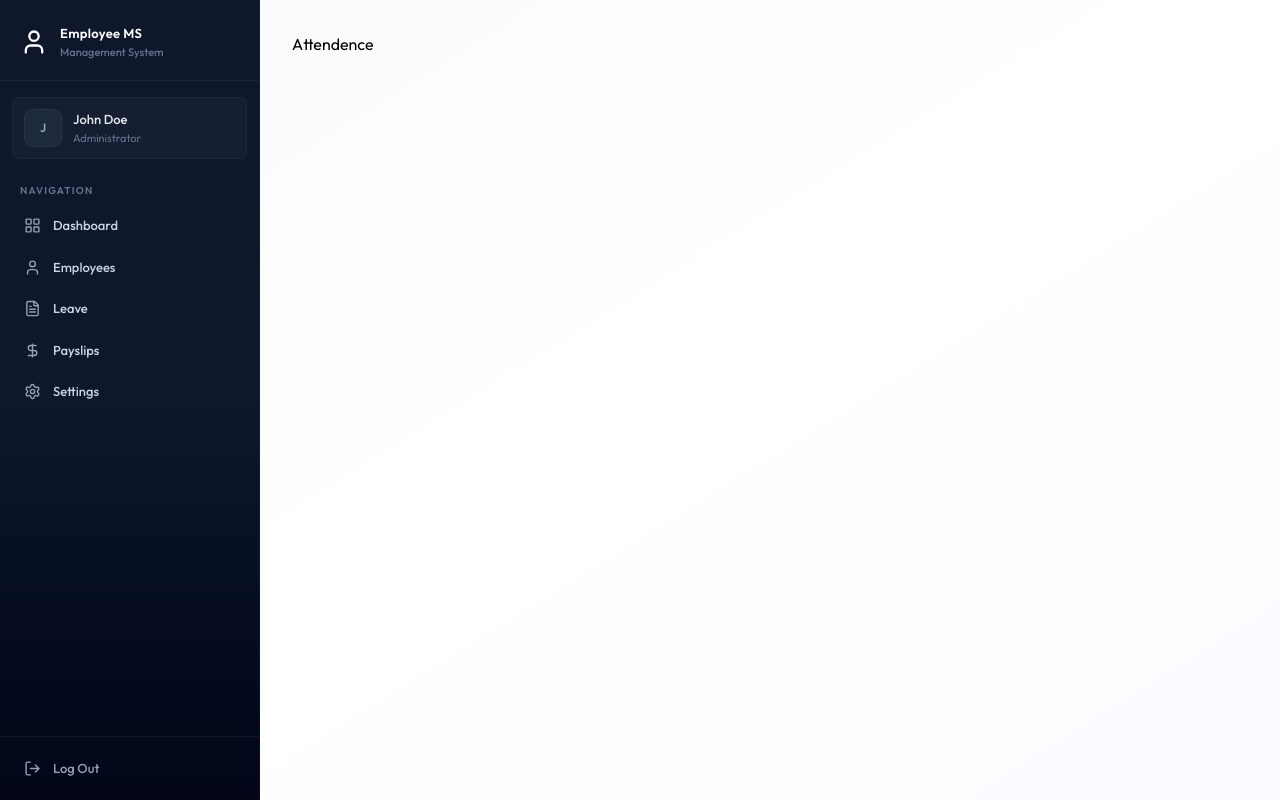
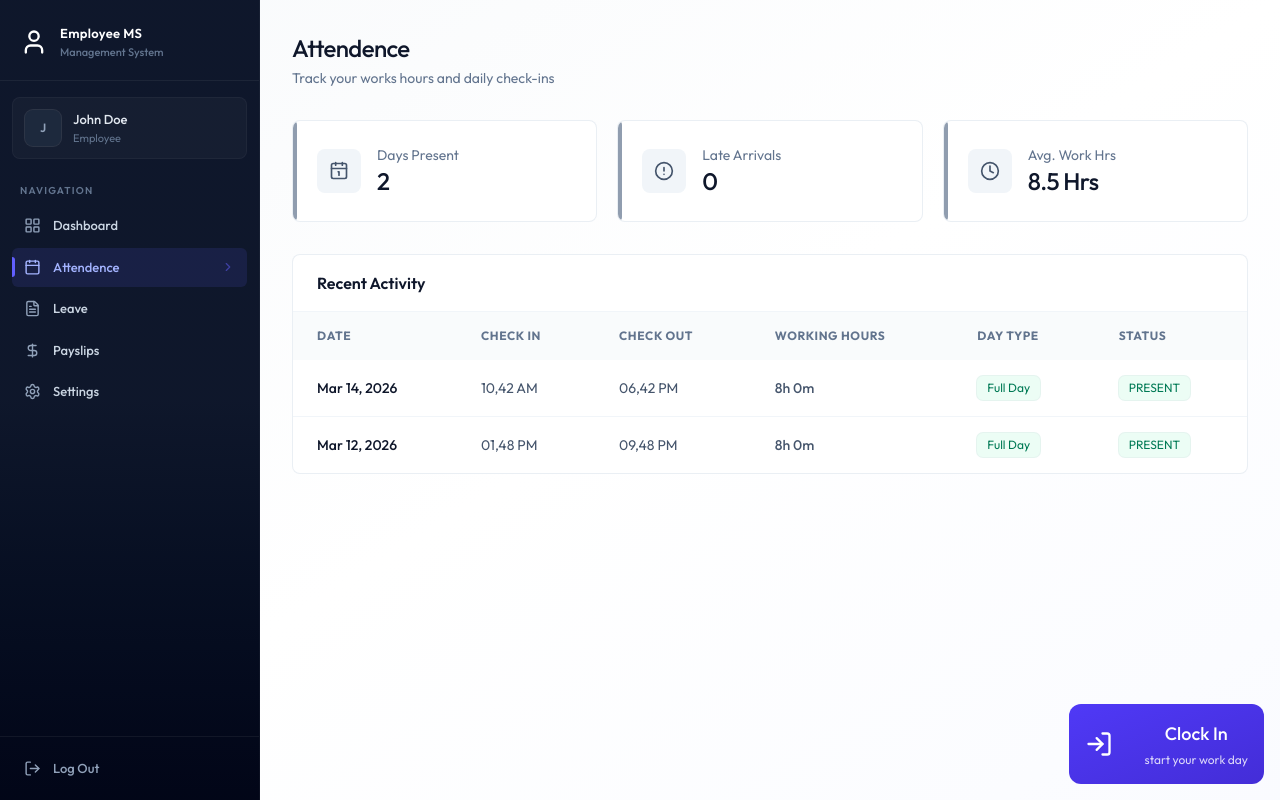
Before and after one commit to vijay-dev07/FULLSTACK-EMS, a React (Vite) app in the folder client/: page /attendence in a window 1280 px wide. Built offline with nearby package versions, Linux system fonts and the light colour scheme.

Commit message:
attendance  page ui completed

```diff
--- a/client/src/components/SideBar.jsx
+++ b/client/src/components/SideBar.jsx
@@ -22,7 +22,7 @@
 
     },[pathname])
 
-    const role = "ADMIN" || "EMPLOYEE";
+    const role = "" || "EMPLOYEE";
 
     const navItems = [
         {name: "Dashboard" , href:"/dashboard" , icon: LayoutGridIcon},
--- /dev/null
+++ b/client/src/components/attendance/AttendanceHistory.jsx
@@ -0,0 +1,69 @@
+import React from 'react'
+import { getDayTypeDisplay, getWorkingHoursDisplay } from '../../assets/assets'
+import {format} from "date-fns"
+
+const AttendanceHistory = ({history}) => {
+  return (
+    <div className='card overflow-hidden '>
+        <div className='px-6 py-4 border-b border-slate-100'>
+            <h3 className='font-semibold text-slate-900 '>Recent Activity</h3>
+        </div>
+        <div className='overflow-x-auto'>
+            <table className='table-modern'>
+                <thead>
+                    <tr>
+                        <th className='px-6 py-4'>Date</th>
+                        <th className='px-6 py-4'>Check In</th>
+                        <th className='px-6 py-4'>Check Out</th>
+                        <th className='px-6 py-4'>Working Hours </th>
+                        <th className='px-6 py-4'>Day Type</th>
+                        <th className='px-6 py-4'>Status</th>
+                    </tr>
+                </thead>
+                <tbody>
+                    {history.length === 0 ? (
+                        <tr>
+                            <td colSpan={6} className='text-center py-12 text-slate-400'>
+                                No Records Found
+                            </td>
+                        </tr>
+                    ):(
+                        history.map((record) => {
+                            const dayType = getDayTypeDisplay(record)
+                            return(
+                                <tr key={record._id || record.id}>
+                                    <td className='px-6 py-4 font-medium text-slate-900'>
+                                        {format(new Date(record.date), "MMM dd, yyyy")}
+                                    </td>
+                                     <td className='px-6 py-4  text-slate-600'>
+                                        {record.checkIn ? format(new Date(record.checkIn), "hh,mm a") : "-"}
+                                    </td>
+                                    <td className='px-6 py-4  text-slate-600'>
+                                        {record.checkOut ? format(new Date(record.checkOut), "hh,mm a") : "-"}
+                                    </td>
+                                    <td className='px-6 py-4 text-slate-600 font-medium'>
+                                        {getWorkingHoursDisplay(record)}
+                                    </td>
+                                    <td className='px-6 py-4 '>
+                                        {dayType.label !== "-" ? <span className={`badge ${dayType.className}`}>{dayType.label}</span> :"-"}
+                                    </td>
+                                    <td className='px-6 py-4 '>
+                                        <span className={`badge ${record.status==="PRESENT" ? "badge-success" : record.status==="LATE"
+                                            ? "badge-warning" :"badge-danger"
+                                        }`}>{record.status}</span>
+                                    </td>
+
+                                </tr>
+                            )
+                        })
+
+                    )}
+                </tbody>
+            </table>
+        </div>
+
+    </div>
+  )
+}
+
+export default AttendanceHistory
--- /dev/null
+++ b/client/src/components/attendance/AttendanceStats.jsx
@@ -0,0 +1,37 @@
+import { AlertCircleIcon, Calendar1Icon, ClockIcon } from 'lucide-react';
+import React from 'react'
+
+const AttendanceStats = ({history}) => {
+
+    const totalPresent = history.filter((h) => h.status === "PRESENT" | h.status === "LATE").length;
+
+    const totalLate = history.filter((h) => h.status === "LATE").length;
+
+    const stats = [
+        {label : "Days Present" , value: totalPresent , icon: Calendar1Icon},
+        {label : "Late Arrivals" , value: totalLate , icon: AlertCircleIcon},
+        {label : "Avg. Work Hrs" , value: "8.5 Hrs" , icon: ClockIcon},
+    ]
+
+
+  return (
+    <div className='grid grid-cols-1 sm:grid-cols-3 gap-4 sm:gap-5 mb-8 '>
+        {stats.map((s) => (
+            <div key={s.label} className='card card-hover p-5 sm:p-6 flex items-center gap-4 relative overflow-hidden group'>
+                <div className='absolute left-0 top-0 bottom-0 w-1 rounded-r-full bg-slate-500/70 group-hover:bg-indigo-500/70'/>
+                <div className='p-3 bg-slate-100 rounded-lg group-hover:bg-indigo-50 transition-colors duration-200'>
+                    <s.icon className='w-5 h-5 text-slate-600 group-hover:text-indigo-600  transition-colors duration-200'/>
+                </div>
+                <div>
+                    <p className='text-sm text-slate-500'>{s.label}</p>
+                    <p className='text-2xl font-medium text-slate-900 tracking-tight'>{s.value}</p>
+                </div>
+
+            </div>
+        ))}
+
+    </div>
+  )
+}
+
+export default AttendanceStats
--- /dev/null
+++ b/client/src/components/attendance/CheckInButton.jsx
@@ -0,0 +1,42 @@
+import { Loader2Icon, LogInIcon, LogOutIcon } from 'lucide-react';
+import React, { useState } from 'react'
+
+const CheckInButton = ({todayRecord , onAction}) => {
+    const [loading , setLoading] = useState(false);
+    const handleAttendance = async () => {
+        setLoading(true)
+        setTimeout(()=> {
+            setLoading(false)
+            onAction()
+        },1000)
+    }
+
+    if(todayRecord?.checkOut){
+        return(
+            <div className='flex flex-col items-center justify-center p-8 bg-slate-50 rounded-lg border border-slate-200'>
+                <h3 className='text-lg font-bold text-slate-900'>Work Day Completed</h3>
+                <p className='text-slate-500 text-sm mt-1'> Great job! See you tommorow</p>
+            </div>
+        )
+    }
+
+    const isCheckedIn = !!todayRecord?.isCheckedIn;
+
+  return (
+    <div className='absolute bottom-4 right-4 flex flex-col z-1'>
+        <button onClick={handleAttendance} disabled={loading} className={`w-full max-w-xs flex justify-between items-center gap-8 p-4 rounded-xl bg-linear-to-br text-white
+            ${isCheckedIn ? "from-slate-700 to-slate-900" : "from-indigo-600 to-indigo-700"}`}>
+            {loading ? <Loader2Icon className='size-7 animate-spin '/> : isCheckedIn ? <LogOutIcon className='size-7'/>
+             :<LogInIcon className='size-7'/>}
+
+             <div className='relative flex flex-col items-center text-center'>
+                <h2 className='text-lg font-medium mb-1'>{loading ? "Processing...." : isCheckedIn ? "Clock Out" : "Clock In"}</h2>
+                <p className='text-xs opacity-80'>{isCheckedIn ? "Click to end your shift" : "start your work day"}</p>
+             </div>
+        </button>
+
+    </div>
+  )
+}
+
+export default CheckInButton
--- a/client/src/pages/Attendence.jsx
+++ b/client/src/pages/Attendence.jsx
@@ -1,7 +1,52 @@
+import { useCallback, useEffect, useState } from "react"
+import { dummyAttendanceData } from "../assets/assets";
+import Loading from "../components/Loading";
+import CheckInButton from "../components/attendance/CheckInButton";
+import AttendanceStats from "../components/attendance/AttendanceStats";
+import AttendanceHistory from "../components/attendance/AttendanceHistory";
 
 const Attendence = () => {
+
+  const [history , setHistory] = useState([]);
+  const [loading , setLoading] = useState(true);
+  const [isDeleted , setIsDeleted] = useState(false);
+
+  const fetchData = useCallback(async () => {
+    setHistory(dummyAttendanceData)
+    setTimeout(() => {
+      setLoading(false)
+    },1000)
+  } , [])
+
+  useEffect(() => {
+    fetchData();
+  },[fetchData]);
+
+  if(loading) return <Loading/>
+
+  const today = new Date()
+  today.setHours(0,0,0,0)
+  const todayRecord = history.find((r) => new Date(r.date).toDateString() === today.toDateString())
+
+
   return (
-    <div>Attendence</div>
+    <div className="animate-fade-in">
+      <div className="page-header">
+        <h1 className="page-title">Attendence</h1>
+        <p className="page-subtitle"> Track your works hours and daily check-ins</p>
+      </div>
+      {isDeleted ? (
+        <div className="mb-8 p-6 bg-rose-50 border border-rose-200 rounded-2xl text-center">
+          <p className="text-rose-600"> You can no longer clock in or out because your employee record has been mark as deleted</p>
+        </div>
+      ):(
+        <div className="mb-8">
+          <CheckInButton todayRecord={todayRecord} onAction={fetchData}/>
+        </div>
+      )}
+      <AttendanceStats history={history} />
+      <AttendanceHistory history={history}/>
+    </div>
   )
 }
 
--- a/client/src/pages/Employees.jsx
+++ b/client/src/pages/Employees.jsx
@@ -21,12 +21,12 @@
     setTimeout(() => {
       setLoading(false)
     },1000)
-  },[]);
+  },[selectedDept]);
 
   useEffect(() => {
 
     fetchEmployees();
-  },[]);
+  },[fetchEmployees]);
 
   const filtered = employees.filter((emp) => `${emp.firstName} ${emp.lastName} ${emp.position}`.toLowerCase().includes(search.toLowerCase()))
 
--- /dev/null
+++ b/package.json
@@ -0,0 +1,5 @@
+{
+  "dependencies": {
+    "date-fns": "^4.4.0"
+  }
+}
```
Also changed, not shown: 1 other file (tests, documents, lock files or other folders).
